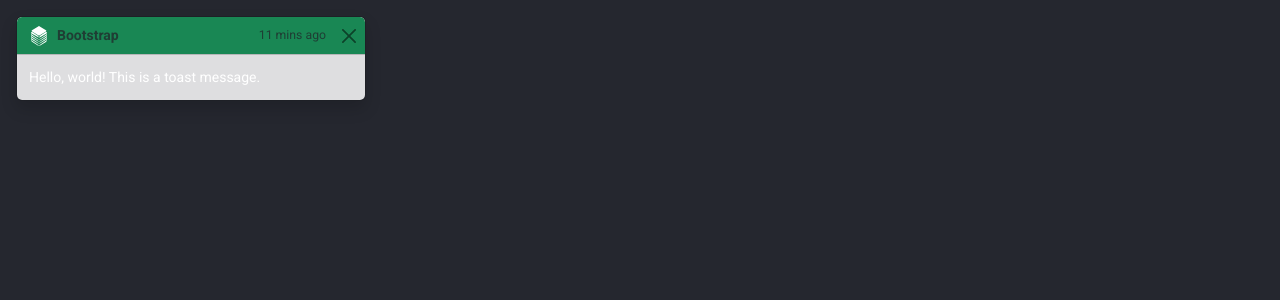
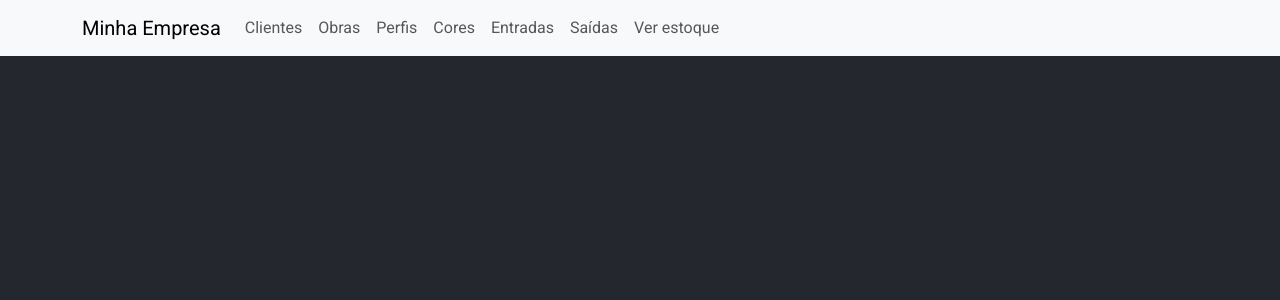
Before and after one commit to Esquadrilon/estoque, a PHP site: page /estoque/test.html in a window 1280 px wide. Shown: the top 300 px of the page. Run offline with PHP 8.4, Linux system fonts and the light colour scheme; some libraries are stand-ins or nearby versions.

Commit message:
fix navbar

```diff
--- a/test.html
+++ b/test.html
@@ -11,26 +11,41 @@
   <title>Bootstrap Example</title>
 </head>
 
-<body class="p-3 m-0 border-0 bd-example m-0 border-0">
+<body>
 
-  <!-- Example Code -->
-
-  <div class="toast fade show" role="alert" aria-live="assertive" aria-atomic="true">
-    <div class="toast-header bg-success">
-      <svg class="bd-placeholder-img rounded me-2" width="20" height="20" xmlns="http://www.w3.org/2000/svg"
-        aria-hidden="true" preserveAspectRatio="xMidYMid slice" focusable="false">
-        <image href="./img/Logo.svg" width="20" height="20" />
-      </svg>
-      <strong class="me-auto">Bootstrap</strong>
-      <small>11 mins ago</small>
-      <button type="button" class="btn-close" data-bs-dismiss="toast" aria-label="Close"></button>
+  <nav class="navbar navbar-expand-lg navbar-light bg-light">
+    <div class="container">
+        <a class="navbar-brand" href="#">Minha Empresa</a>
+        <button class="navbar-toggler" type="button" data-bs-toggle="collapse" data-bs-target="#navbarNav" aria-controls="navbarNav" aria-expanded="false" aria-label="Toggle navigation">
+            <span class="navbar-toggler-icon"></span>
+        </button>
+        <div class="collapse navbar-collapse" id="navbarNav">
+            <ul class="navbar-nav">
+                <li class="nav-item">
+                    <a class="nav-link" href="./pages/Clientes/read.php"><i class="bi bi-person"></i> Clientes</a>
+                </li>
+                <li class="nav-item">
+                    <a class="nav-link" href="./pages/Obras/read.php"><i class="bi bi-buildings"></i> Obras</a>
+                </li>
+                <li class="nav-item">
+                    <a class="nav-link" href="./pages/Perfis/read.php"><i class="bi bi-slash-lg"></i> Perfis</a>
+                </li>
+                <li class="nav-item">
+                    <a class="nav-link" href="./pages/Cores/read.php"><i class="bi bi-palette"></i> Cores</a>
+                </li>
+                <li class="nav-item">
+                    <a class="nav-link" href="./pages/Entradas/read.php"><i class="bi bi-plus-lg"></i> Entradas</a>
+                </li>
+                <li class="nav-item">
+                    <a class="nav-link" href="./pages/Saidas/read.php"><i class="bi bi-dash-lg"></i> Saídas</a>
+                </li>
+                <li class="nav-item">
+                    <a class="nav-link" href="./pages/estoque.php"><i class="bi bi-inboxes"></i> Ver estoque</a>
+                </li>
+            </ul>
+        </div>
     </div>
-    <div class="toast-body">
-      Hello, world! This is a toast message.
-    </div>
-  </div>
-
-  <!-- End Example Code -->
+  </nav>
 </body>
 
 </html>
```
Also changed, not shown: includes/navbar.php (+30 -5 lines).
